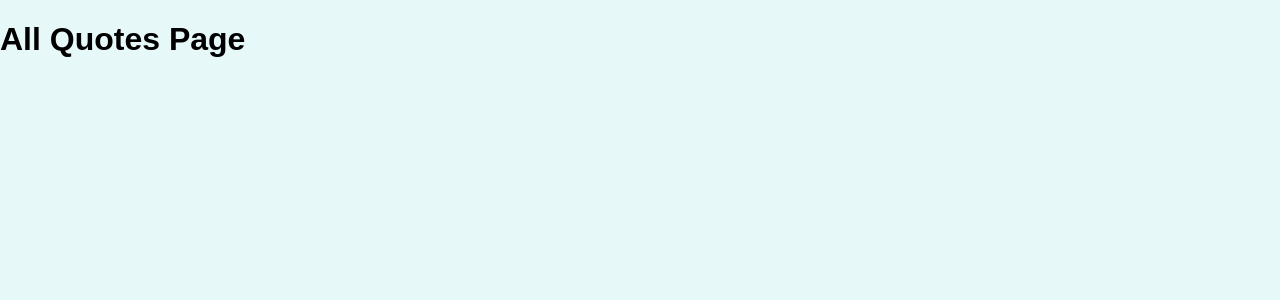
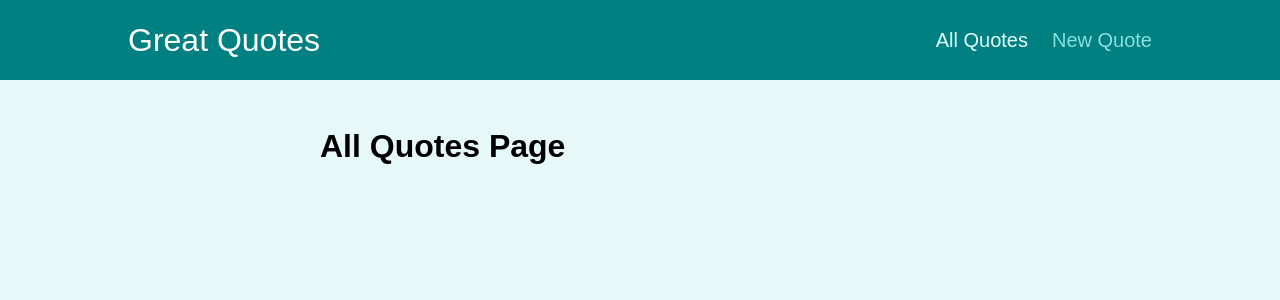
Before and after one commit to Eldres/quotes-with-react-router, a React (Create React App) app: page /quotes in a window 1280 px wide. Shown: the top 300 px of the page. Built offline with nearby package versions, Linux system fonts and the light colour scheme.

Commit message:
added a mainNav to avoid manual url editing. Added a layout wrapper component

```diff
--- a/src/App.js
+++ b/src/App.js
@@ -1,10 +1,12 @@
 import { Redirect, Route, Switch } from "react-router-dom";
+import Layout from "./components/layout/Layout";
 import AllQuotes from "./pages/AllQuotes";
 import NewQuote from "./pages/NewQuote";
 import QuoteDetail from "./pages/QuoteDetail";
 
 function App() {
   return (
+    <Layout>
       <Switch>
         <Route path="/" exact>
           <Redirect to="/quotes" />
@@ -19,6 +21,7 @@
           <NewQuote />
         </Route>
       </Switch>
+    </Layout>
   );
 }
 
--- /dev/null
+++ b/src/components/layout/Layout.js
@@ -0,0 +1,13 @@
+import classes from "./Layout.module.css";
+import MainNavigation from "./MainNavigation";
+
+const Layout = (props) => {
+  return (
+    <>
+      <MainNavigation />
+      <main className={classes.main}>{props.children}</main>
+    </>
+  );
+};
+
+export default Layout;
--- /dev/null
+++ b/src/components/layout/MainNavigation.js
@@ -0,0 +1,26 @@
+import { NavLink } from "react-router-dom";
+import classes from "./MainNavigation.module.css";
+
+const MainNavigation = () => {
+  return (
+    <header className={classes.header}>
+      <div className={classes.logo}>Great Quotes</div>
+      <nav className={classes.nav}>
+        <ul>
+          <li>
+            <NavLink to="/quotes" activeClassName={classes.active}>
+              All Quotes
+            </NavLink>
+          </li>
+          <li>
+            <NavLink to="/new-quote" activeClassName={classes.active}>
+              New Quote
+            </NavLink>
+          </li>
+        </ul>
+      </nav>
+    </header>
+  );
+};
+
+export default MainNavigation;
--- a/src/pages/QuoteDetail.js
+++ b/src/pages/QuoteDetail.js
@@ -7,7 +7,7 @@
     <>
       <h1>Quote Detail Page</h1>
       <p>{params.quoteId}</p>
-      <Route path={`/quotes/${params.quoteId}/comments`} exact>
+      <Route path={`/quotes/${params.quoteId}/comments`}>
         <Comments />
       </Route>
     </>
```
Lines whose indentation alone changed are shown as unchanged.
